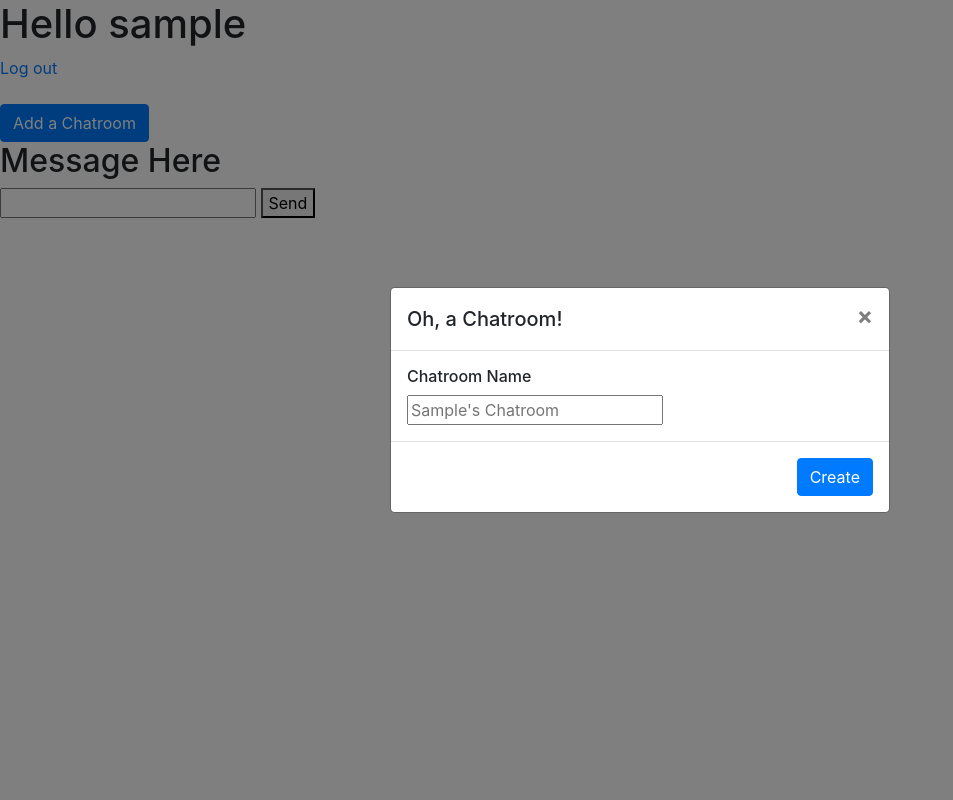
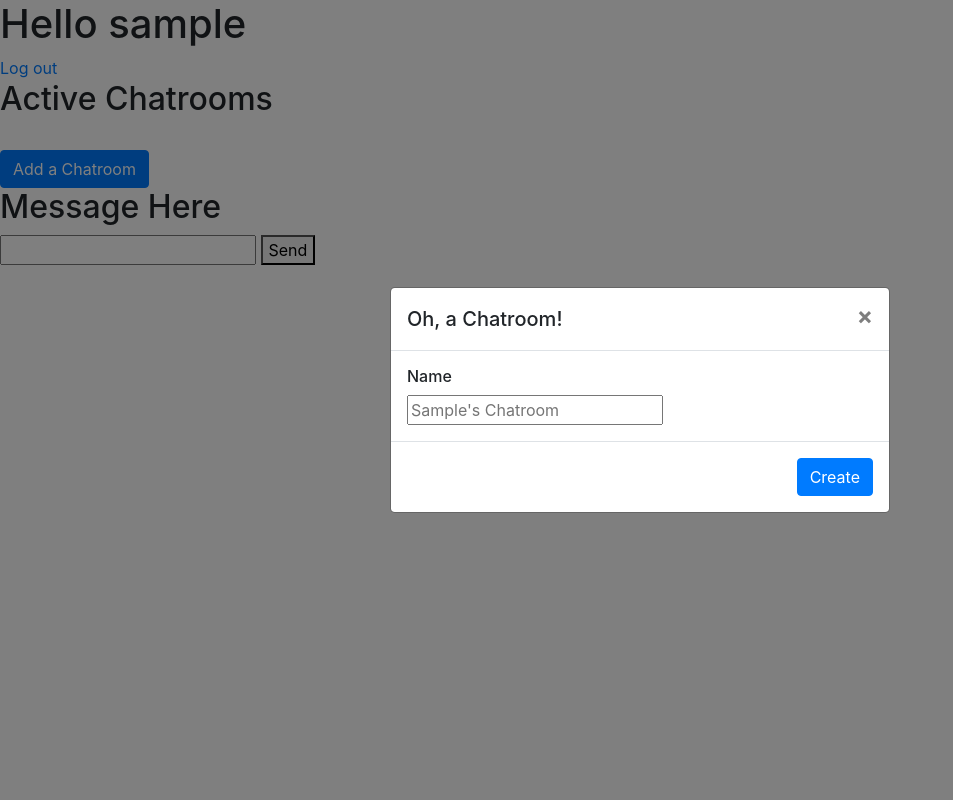
Before and after one commit to Aihab1/Schnack, a Flask app: page /lobby in a window 1280 px wide, after a click on "Add a Chatroom". Shown: the whole page, without its empty margins (0-953 px from the left). Run offline with Flask 2, Linux system fonts and the light colour scheme; the visitor is signed in with stand-in values (Sample User, id 1); some libraries are stand-ins or nearby versions.

Commit message:
Added create chatroom feature

```diff
--- a/application.py
+++ b/application.py
@@ -15,7 +15,7 @@ app.config["SESSION_PERMANENT"] = False
 app.config["SESSION_TYPE"] = "filesystem"
 Session(app)
 
-messages = []
+messages = {}
 users = []
 
 
@@ -70,7 +70,10 @@ def message(data):
     time = now.strftime("%H:%M")
     date = today.strftime('%d%m%Y%b')
 
-    messages.append((data["msg"], session['username'], time, date))
+    if "home" not in messages:
+        messages["home"] = []
+    messages["home"].append((data["msg"], session['username'], time, date))
+
     data = {
         "msg": data["msg"],
         "username": session['username'],
--- a/static/lobby.js
+++ b/static/lobby.js
@@ -1,4 +1,13 @@
 document.addEventListener('DOMContentLoaded', () => {
+
+    // Set links up to load new pages.
+    // document.querySelectorAll('.nav-link').forEach(link => {
+    //     link.onclick = () => {
+    //         const page = link.dataset.page;
+    //         load_page(page);
+    //         return false;
+    //     };
+    // });
 
     // Connect to websocket
     var socket = io.connect(location.protocol + '//' + document.domain + ':' + location.port);
@@ -29,4 +38,37 @@ document.addEventListener('DOMContentLoaded', () => {
         li.innerHTML = `<b>${data.username}</b> Today at ${data.time}: ${data.msg}`;
         document.querySelector('#messages').append(li);
     });
+
+    //creating chatrooms
+    createchatroom = document.querySelector('#create');
+    createchatroom.onclick = () => {
+        namechatroom = document.querySelector('#namechatroom').value;
+        const a = document.createElement('a');
+        a.innerHTML = namechatroom;
+        a.href = "#";
+        document.querySelector('#activechatrooms').append(a);
+        document.querySelector('#namechatroom').value = "";
+    }
 });
+
+// Update text on popping state.
+// window.onpopstate = e => {
+//     const data = e.state;
+//     document.title = data.title;
+//     document.querySelector('#body').innerHTML = data.text;
+// };
+
+// // Renders contents of new page in main view.
+// function load_page(name) {
+//     const request = new XMLHttpRequest();
+//     request.open('GET', `/${name}`);
+//     request.onload = () => {
+//         const response = request.responseText;
+//         document.querySelector('#body').innerHTML = response;
+
+//         // Push state to URL.
+//         document.title = name;
+//         history.pushState({'title': name, 'text': response}, name, name);
+//     };
+//     request.send();
+// }
--- a/templates/lobby.html
+++ b/templates/lobby.html
@@ -23,6 +23,9 @@
     <h1>Hello {{ username }}</h1>
     <a href="{{ url_for('logout') }}">Log out</a>
     <br>
+    <h2>Active Chatrooms</h2>
+    <div id="activechatrooms">
+    </div>
     <br>
     <button type="button" class="btn btn-primary" data-toggle="modal" data-target="#exampleModalCenter">
         Add a Chatroom
@@ -40,11 +43,11 @@
                     </button>
                 </div>
                 <div class="modal-body">
-                    <h6>Chatroom Name</h6>
-                    <input type="text" placeholder="{{username|capitalize}}'s Chatroom">
+                    <h6>Name</h6>
+                    <input type="text" id="namechatroom" placeholder="{{username|capitalize}}'s Chatroom" autocomplete="off">
                 </div>
                 <div class="modal-footer">
-                    <button type="button" class="btn btn-primary" data-dismiss="modal">Create</button>
+                    <button type="button" class="btn btn-primary" id="create" data-dismiss="modal">Create</button>
                 </div>
             </div>
         </div>
@@ -54,8 +57,8 @@
     <input id="msg">
     <button id="send">Send</button>
     <ul id="messages">
-        {% for msg in messages %}
-        {% if  date == msg[3] %}
+        {% for msg in messages["home"] %}
+        {% if date == msg[3] %}
         <li>
             <b>{{ msg[1] }}</b> Today at {{ msg[2] }}: {{ msg[0] }}
         </li>
```
